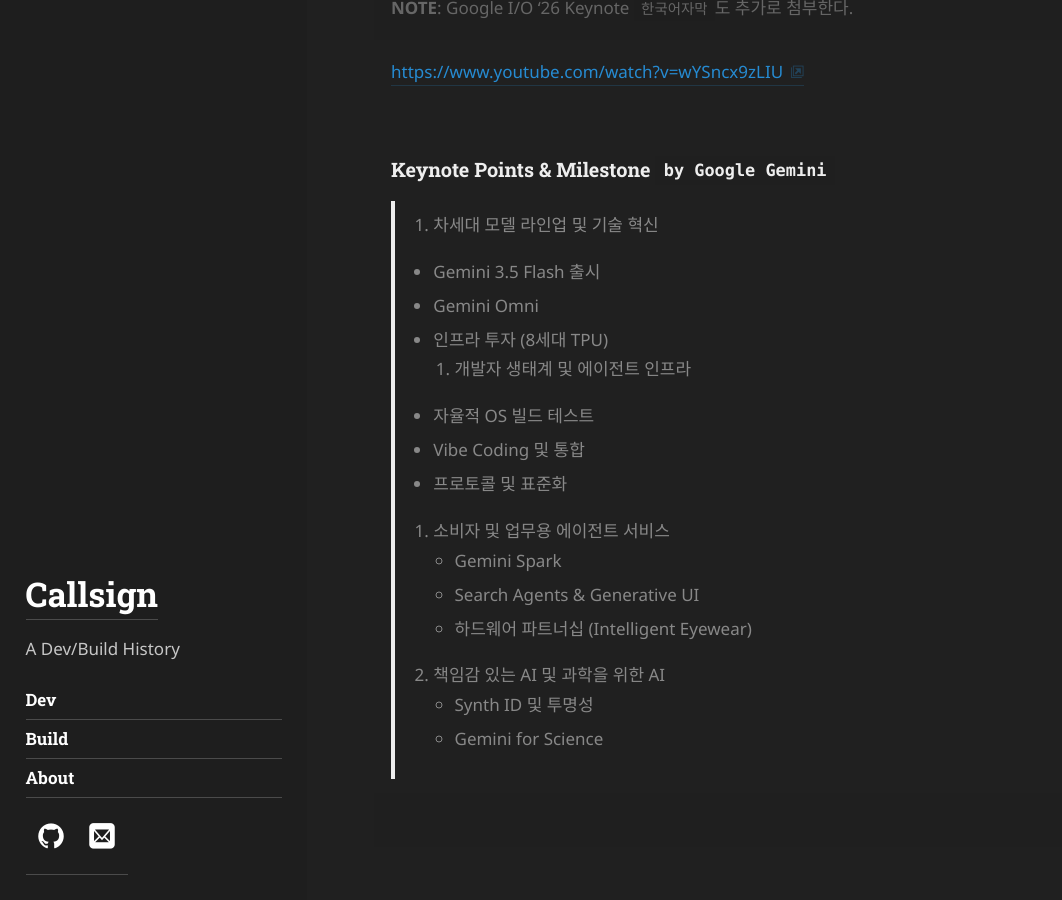
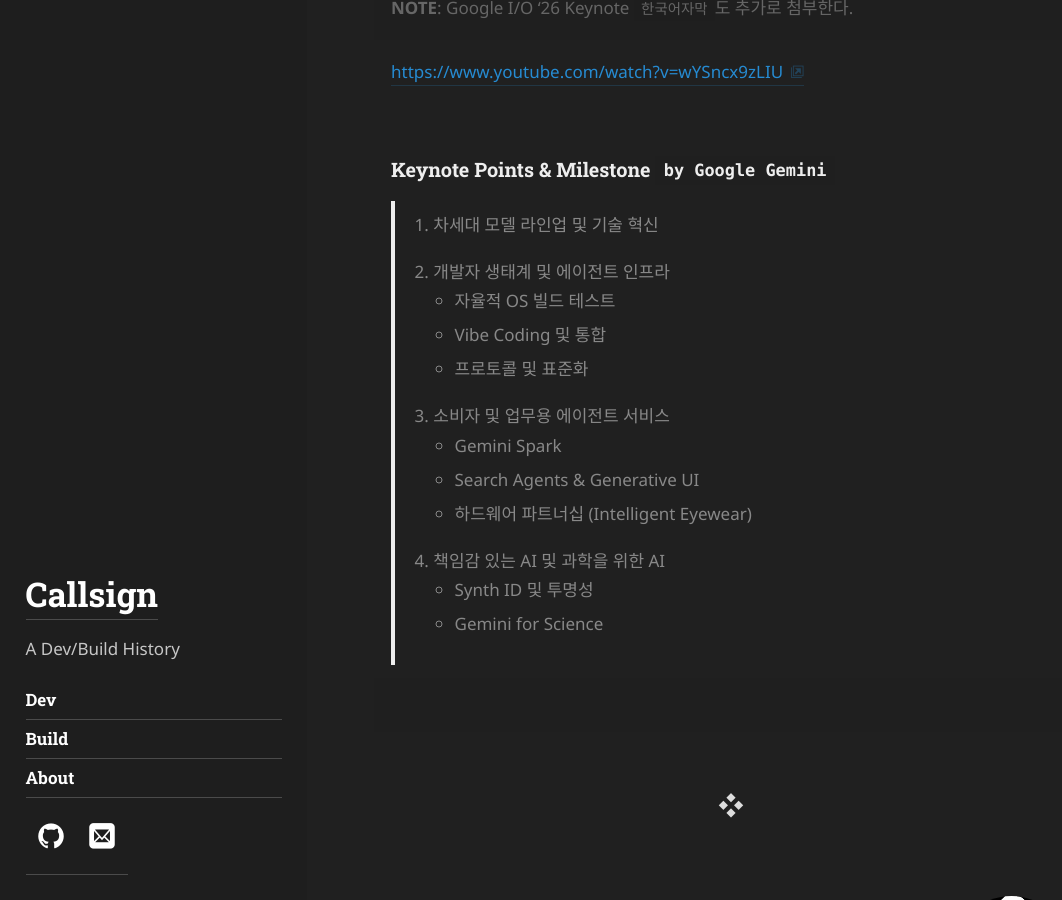
Before and after one commit to callsign88/callsign88.github.io, a Jekyll site: the page built from _posts/2026-05-26-Post-AIPro.md, in a window 1280 px wide and 900 px high, scrolled down 840 px. Shown: the whole window, without its empty margins (0-1062 px from the left). Built offline with Jekyll 4.4.1, drawn with Linux system fonts in a browser that asks for light colours; some web fonts are replaced.

Commit message:
Update Google I/O post: remove section 1 keywords

```diff
--- a/_posts/2026-05-26-Post-AIPro.md
+++ b/_posts/2026-05-26-Post-AIPro.md
@@ -29,9 +29,6 @@
 
 > 1. 차세대 모델 라인업 및 기술 혁신<br>
 >
-> - Gemini 3.5 Flash 출시
-> - Gemini Omni
-> - 인프라 투자 (8세대 TPU)
 > 2. 개발자 생태계 및 에이전트 인프라<br>
 > - 자율적 OS 빌드 테스트
 > - Vibe Coding 및 통합
```
